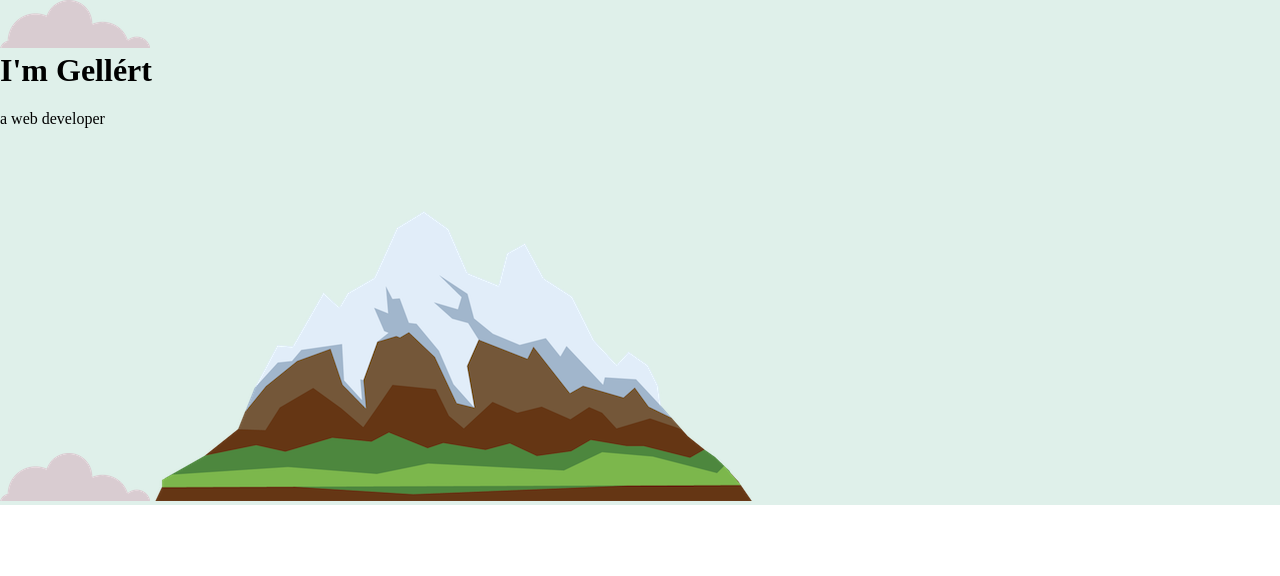
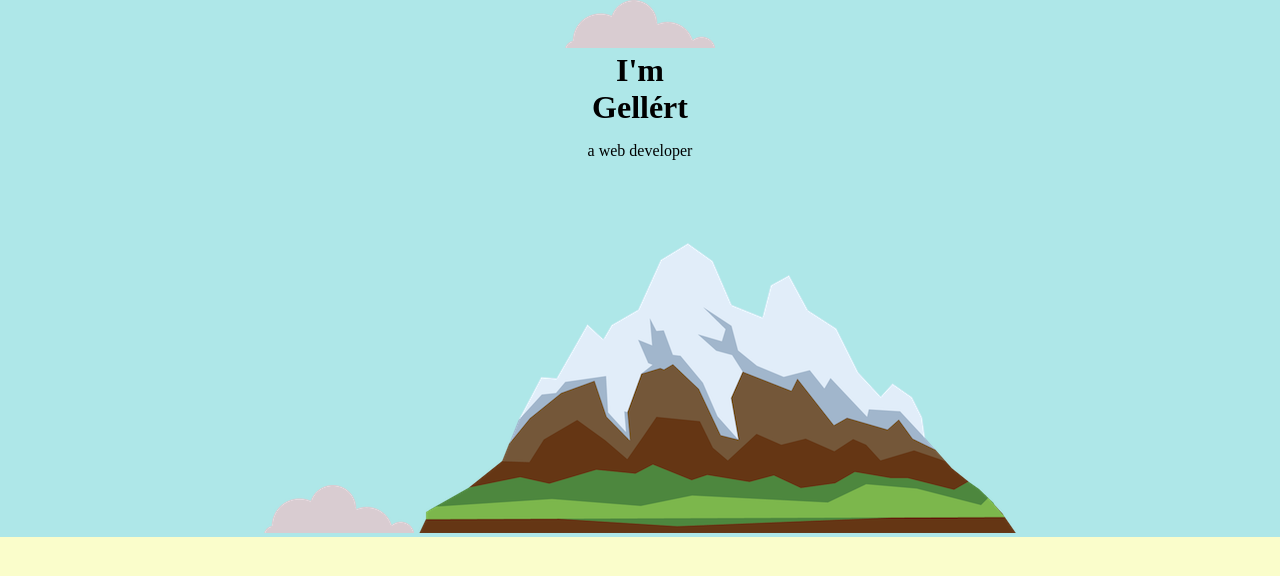
Before and after one commit to szekelyg/CV_V2, a plain HTML site: page index.html in a window 1280 px wide. Drawn offline with Linux system fonts and the light colour scheme.

Commit message:
center by margin auto

```diff
--- a/css/styles.css
+++ b/css/styles.css
@@ -1,20 +1,22 @@
 body{
-        margin: 0;
+   background-color: #fafdcb;
+   margin: 0;
+   text-align: center;
 }
 
 h1{
-  margin-top: 0;
+   width: 10%;
+   margin: 0 auto 0 auto;
 }
 
-/* class  */
 .top-C{
-  background-color: #dff0ea;
+  background-color: #aee7e8;
 }
 
 .middle-C{
-
+  background-color: #fafdcb;
 }
 
 .bottom-C{
-
+  background-color: #fafdcb;
 }
```
